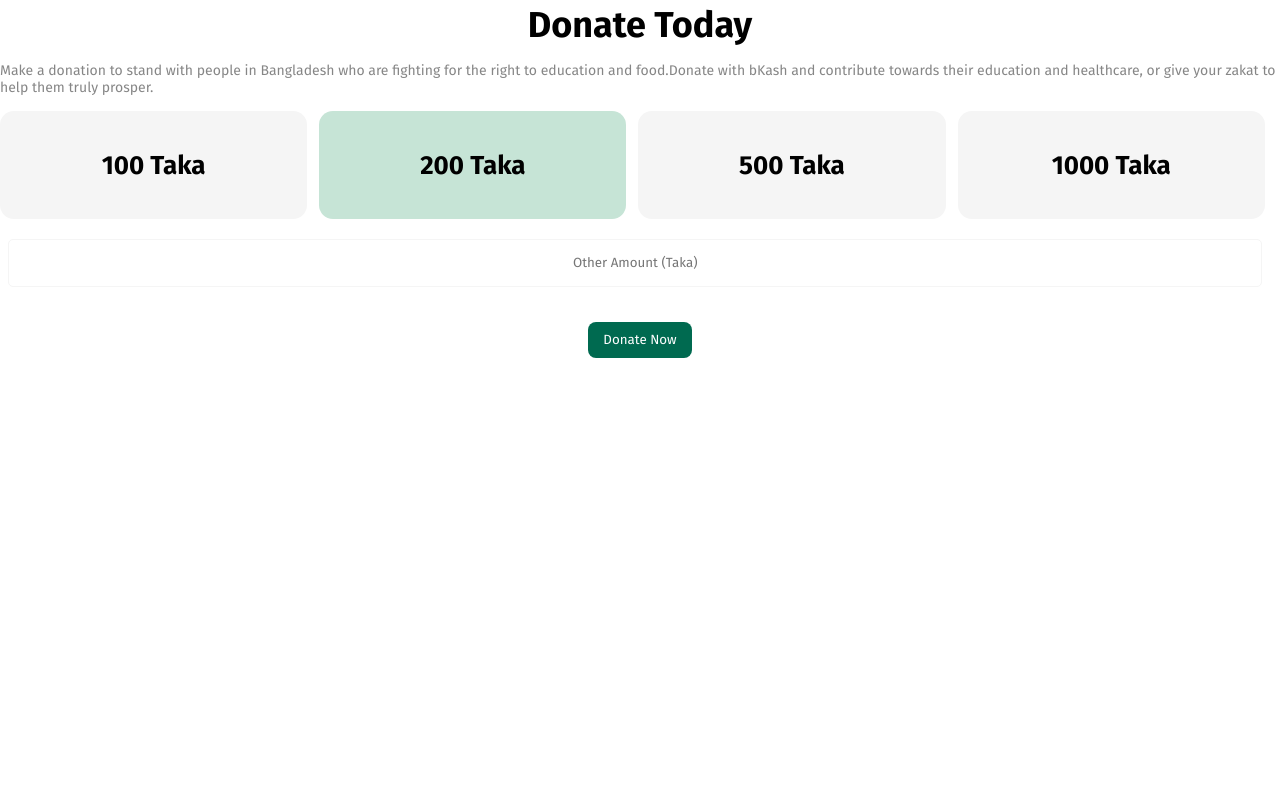
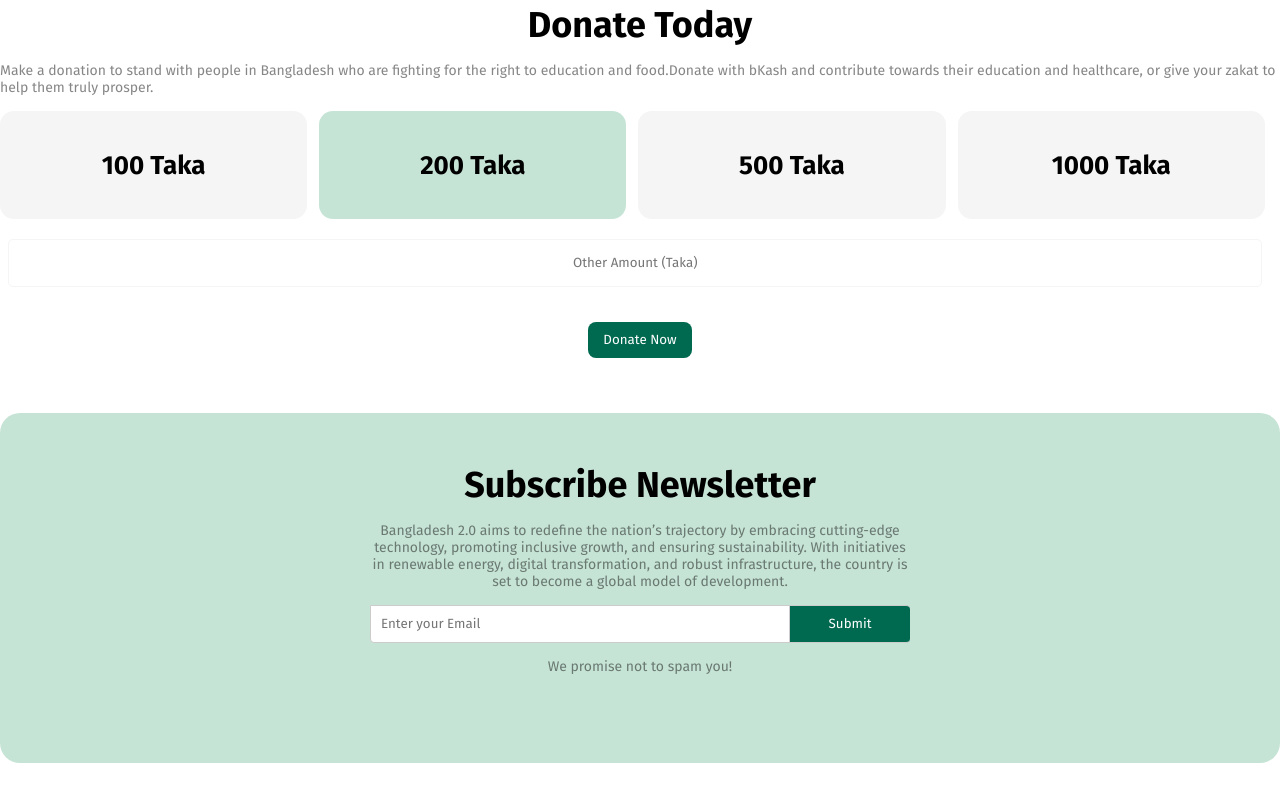
Before and after one commit to shakiritcse/b11-assignment-one, a plain HTML site: page index.html in a window 1280 px wide. Shown: the part 1841-2642 px from the top of the page. Before the commit the page ends 2254 px from the top, so only its background shows below. Drawn offline with Linux system fonts and the light colour scheme.

Commit message:
news subscribe sectiondone

```diff
--- a/index.html
+++ b/index.html
@@ -157,6 +157,29 @@
         </div>
       </section>
       <!-- Donate Section Ends -->
+      <!-- subscribe section starts -->
+      <section class="section-space subscribe-container">
+        <div class="subscribe-info">
+          <h2 class="section-title subscribe-text">Subscribe Newsletter</h2>
+          <p class="space-element dark-one width-text subscribe-text">
+            Bangladesh 2.0 aims to redefine the nation’s trajectory by embracing
+            cutting-edge technology, promoting inclusive growth, and ensuring
+            sustainability. With initiatives in renewable energy, digital
+            transformation, and robust infrastructure, the country is set to
+            become a global model of development.
+          </p>
+          <div>
+            <div class="input-group">
+              <input type="text" placeholder="Enter your Email " />
+              <button>Submit</button>
+            </div>
+            <p class="space-element dark-one width-text subscribe-text">
+              We promise not to spam you!
+            </p>
+          </div>
+        </div>
+      </section>
+      <!-- subscribe section ends -->
     </main>
   </body>
 </html>
--- a/style.css
+++ b/style.css
@@ -169,3 +169,48 @@
 }
 
 /* donate section ends */
+/* subscribe section starts */
+.subscribe-info {
+  max-width: 600px;
+  margin: 0 auto;
+  padding: 50px 30px;
+}
+
+.width-text {
+  max-width: 600px;
+}
+.subscribe-text {
+  text-align: center;
+}
+.subscribe-container {
+  height: 350px;
+  background-color: #c6e4d6;
+  border-radius: 20px;
+}
+.input-group {
+  display: flex;
+  /* min-width: ; */
+}
+
+.input-group input {
+  padding: 10px;
+  border: 1px solid #ccc;
+  border-radius: 0 0px 0px 4px;
+  flex: 5;
+  outline: none;
+}
+
+.input-group button {
+  padding: 10px 20px;
+  border: 1px solid #ccc;
+  border-radius: 0 4px 4px 0;
+  border-right: none;
+  background-color: #006a50;
+  color: white;
+  flex: 1;
+}
+
+.input-group button {
+  margin-left: -2px;
+}
+/* subscribe section ends */
```
